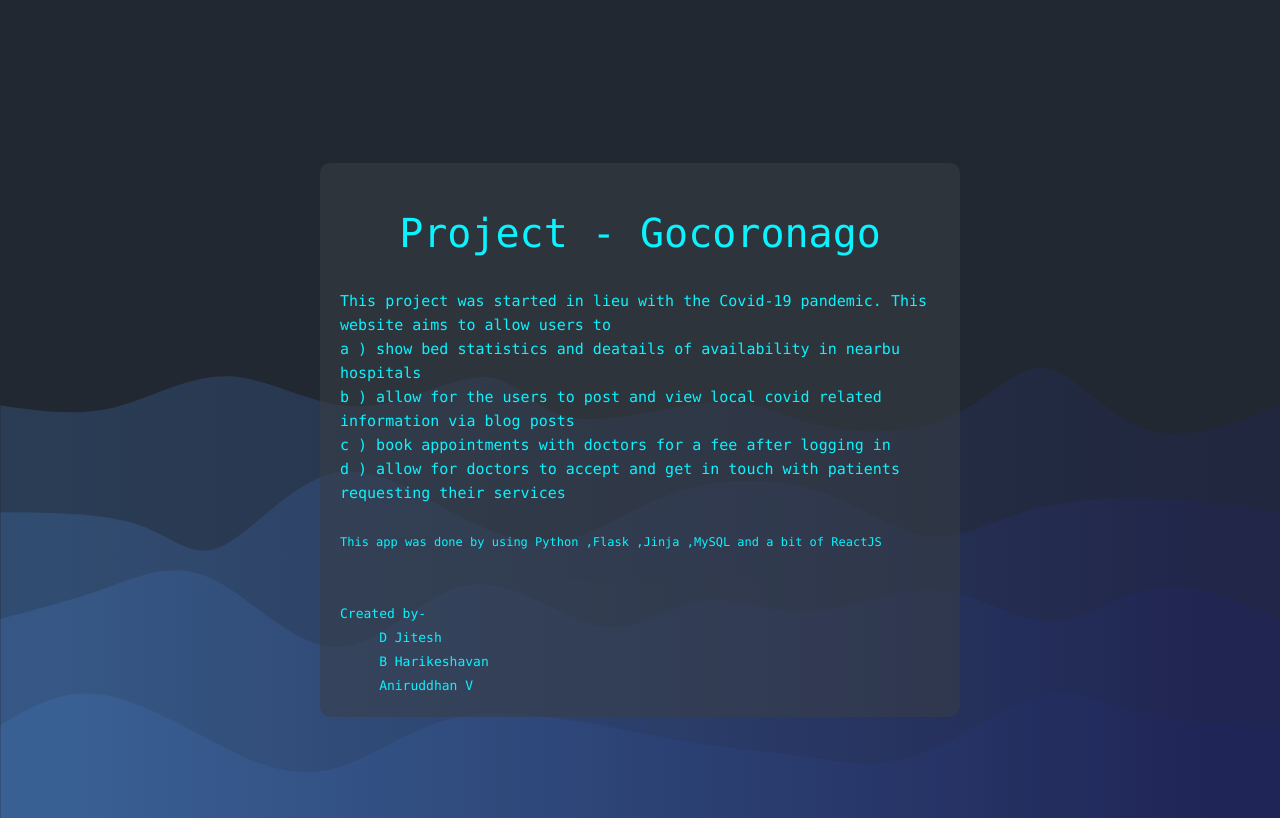
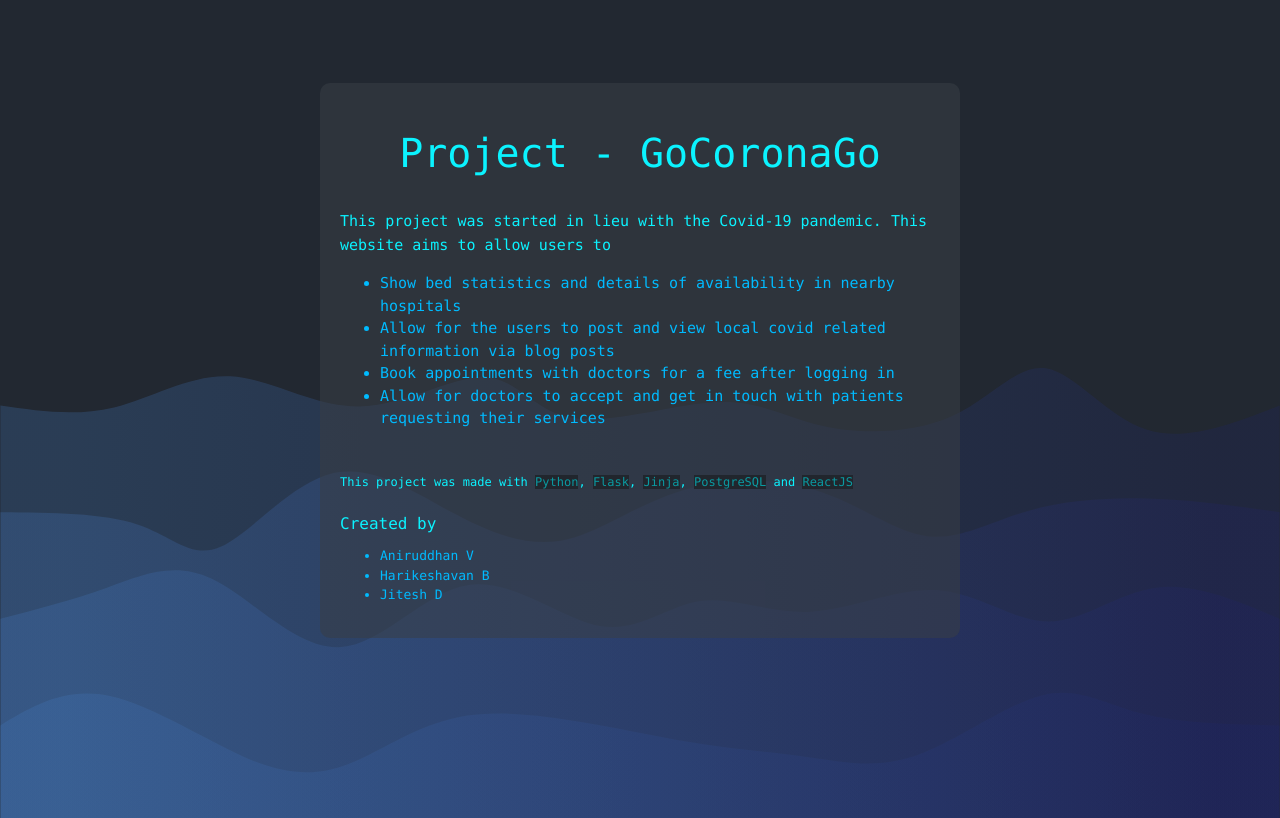
Before and after one commit to GoCoronaGo7/GoCoronaGo, a Flask app: page / in a window 1280 px wide. Shown: the part 56-874 px from the top of the page. Run offline with Flask 2, Linux system fonts and the light colour scheme.

Commit message:
changed some stuff in intro page
Signed-off-by: Jytesh <44925963+Jytesh@users.noreply.github.com>

```diff
--- a/static/css/main.css
+++ b/static/css/main.css
@@ -283,3 +283,14 @@
 button:hover {
 	cursor: pointer;
 }
+
+
+#intro {
+    margin: auto;
+    width: 50%;
+    padding: 20px;
+    border-radius: 10px;
+    font-family: Consolas,monaco,monospace;
+    font-weight: 550;
+    margin-top: -5rem;
+}
--- a/static/css/themes/darkmode.css
+++ b/static/css/themes/darkmode.css
@@ -185,13 +185,7 @@
 }
 
 #intro {
-    margin:auto;
-    width: 50%;
-    padding: 20px;
-    border-radius: 10px;
     background-color: #393e468c;
-    font-weight: 550;
-    font-family: Consolas,monaco,monospace;
     color: #0bf3ff;
 }
 
--- a/templates/intro.html
+++ b/templates/intro.html
@@ -7,24 +7,28 @@
 {% block body%}
     <div id = "intro">
         <div class = 'intro_doc'>
-	        <h1 style="font-size:40px"; >Project - Gocoronago</h1>
+	        <h1 style="font-size:40px"; >Project - GoCoronaGo</h1>
             <p1 style="font-size:15px">
                 <br>This project was started in lieu with the Covid-19 pandemic. This website aims to allow users to <br>
-                a &#x29 show bed statistics and deatails of availability in nearbu hospitals <br>
-                b &#x29 allow for the users to post and view local covid related information via blog posts <br>
-                c &#x29 book appointments with doctors for a fee after logging in <br>
-                d &#x29 allow for doctors to accept and get in touch with patients requesting their services <br>
+                <ul style="list-style-type: disc">
+                    <li>Show bed statistics and details of availability in nearby hospitals</li>
+                    <li>Allow for the users to post and view local covid related information via blog posts</li>
+                    <li>Book appointments with doctors for a fee after logging in</li>
+                    <li>Allow for doctors to accept and get in touch with patients requesting their services</li>
+                </ul>
             </p1>
             <p3 style="font-size:12px">
                 <br>
-                This app was done by using Python ,Flask ,Jinja ,MySQL and a bit of ReactJS
+                This project was made with <a href="https://www.python.org/" class="highlight">Python</a>, <a href="https://www.palletsprojects.com/p/flask/" class="highlight">Flask</a>, <a href="https://jinja.palletsprojects.com/en/3.0.x/" class="highlight">Jinja</a>, <a href="https://www.postgresql.org/" class="highlight">PostgreSQL</a> and <a href="https://reactjs.org" class="highlight">ReactJS</a>
             </p3>
+            <h4>Created by </h4>
             <p2 style="font-size:13px; text-align:left;">
-                <br><br>
-                <br>Created by- &nbsp;&nbsp; <br>
-                &nbsp;&nbsp;&nbsp;&nbsp;&nbsp;D Jitesh<br>
-                &nbsp;&nbsp;&nbsp;&nbsp;&nbsp;B Harikeshavan<br>
-                &nbsp;&nbsp;&nbsp;&nbsp;&nbsp;Aniruddhan V<br>
+
+                <ul style="list-style-type: disc">
+                    <li>Aniruddhan V</li>
+                    <li>Harikeshavan B</li>
+                    <li>Jitesh D </li>
+                </ul>
             </p2>
         </div>
     </div>
```
Also changed, not shown: static/css/themes/lightmode.css (+1 -7 lines).
